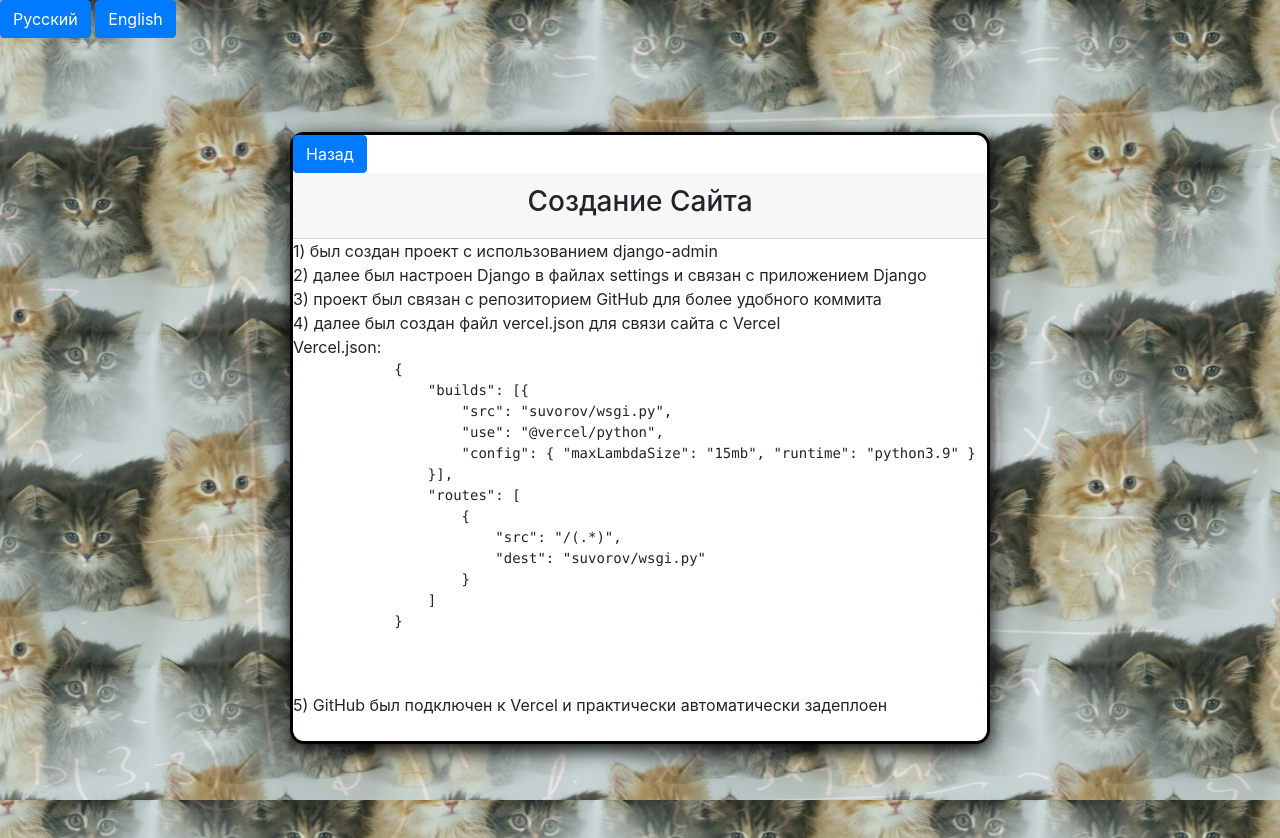
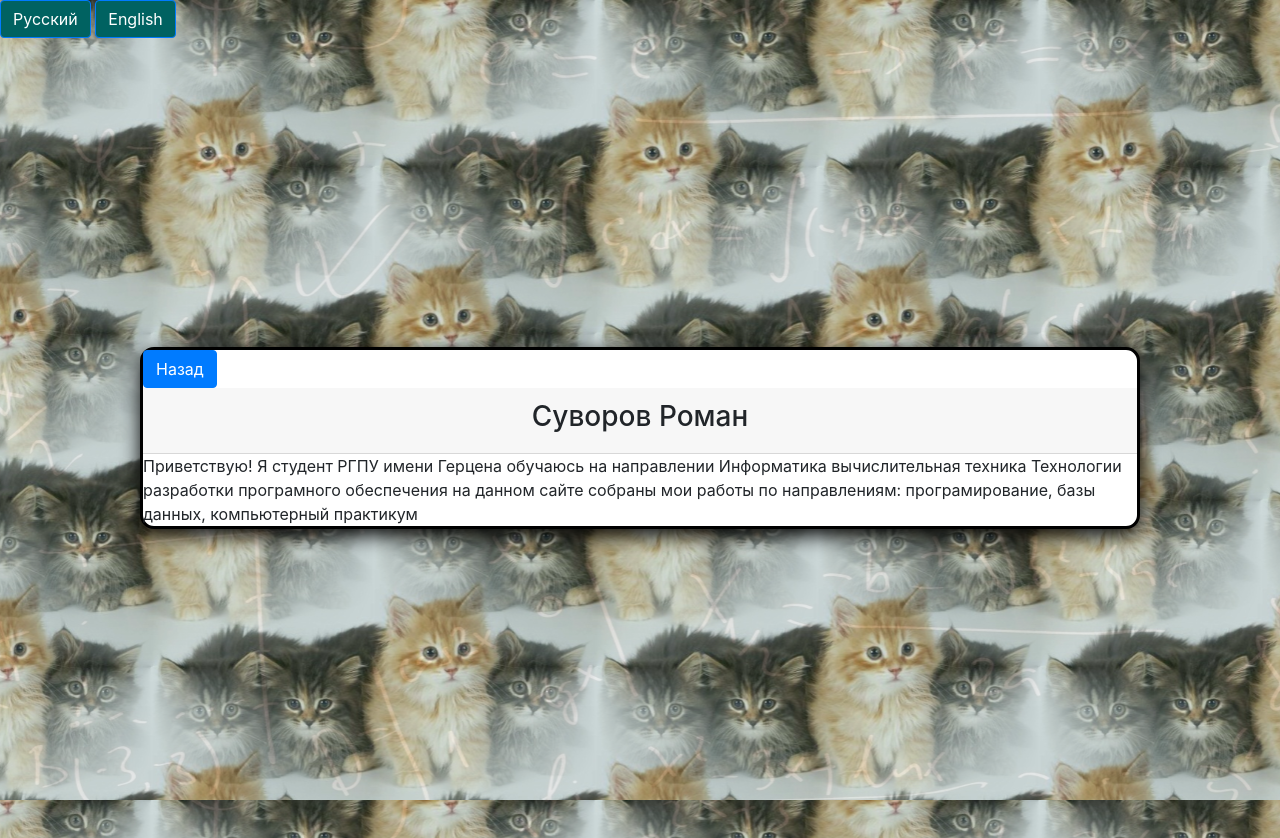
Before and after one commit to webbsalad/suvorov, a Django app: page /explanation in a window 1280 px wide. Run offline with Django 4.2, Linux system fonts and the light colour scheme; some libraries are stand-ins or nearby versions.

Commit message:
text change

```diff
--- a/portf/templates/base.html
+++ b/portf/templates/base.html
@@ -12,10 +12,10 @@
 </head>
     <body>
         <a href="{% url 'set_language' %}?language=ru">
-            <button id="btn_ru" class="btn btn-primary" onclick="highlightButton(this)">Русский</button>
+            <button id="btn_ru" class="btn btn-primary" style="background-color: #006261;" onclick="highlightButton(this)">Русский</button>
         </a>
         <a href="{% url 'set_language' %}?language=en">
-            <button id="btn_en" class="btn btn-primary" onclick="highlightButton(this)">English</button>
+            <button id="btn_en" class="btn btn-primary" style="background-color: #006261;" onclick="highlightButton(this)">English</button>
         </a>
         <div class="container">
             <div class="row">
--- a/portf/templates/explanation.html
+++ b/portf/templates/explanation.html
@@ -6,30 +6,12 @@
         <button class="btn btn-primary">{% trans "Назад" %}</button>
     </a>
     <div class="card-header text-center">
-        <h3> {% trans "Создание Сайта" %} </h3>
+        <h3> {% trans "Суворов Роман" %} </h3>
     </div>
-    <div class="">
-        {% trans "1) был создан проект с использованием django-admin " %}<br>
-        {% trans "2) далее был настроен Django в файлах settings и связан с приложением Django " %}<br>
-        {% trans "3) проект был связан с репозиторием GitHub для более удобного коммита" %}  <br>
-        {% trans "4) далее был создан файл vercel.json для связи сайта с Vercel" %} <br>
-           Vercel.json:
-        <pre>
-            {
-                "builds": [{
-                    "src": "suvorov/wsgi.py",
-                    "use": "@vercel/python",
-                    "config": { "maxLambdaSize": "15mb", "runtime": "python3.9" }
-                }],
-                "routes": [
-                    {
-                        "src": "/(.*)",
-                        "dest": "suvorov/wsgi.py"
-                    }
-                ]
-            }
-            </pre><br>
-        {% trans "5) GitHub был подключен к Vercel и практически автоматически задеплоен" %}<br><br>
+    <div>
+        {% trans "Приветствую! Я студент РГПУ имени Герцена обучаюсь на направлении Информатика вычислительная техника Технологии разработки програмного обеспечения на данном сайте собраны мои работы по направлениям: програмирование, базы данных, компьютерный практикум" %}<br>
+
     </div>
 
+
 {% endblock %}
--- a/portf/templates/index.html
+++ b/portf/templates/index.html
@@ -10,7 +10,7 @@
 
         <h3>{% trans "Ссылки:" %}</h3>
             <a href="/explanation">
-                <button class="btn btn-primary">{% trans "Пояснение" %}</button>
+                <button class="btn btn-primary">{% trans "Обо мне" %}</button>
             </a>
 
             <a href="/prog">
--- a/portf/views.py
+++ b/portf/views.py
@@ -6,7 +6,7 @@ from django.utils.translation import activate
 
 # python manage.py collectstatic
 # msgfmt -o django.mo django.po
-# django-admin makemessages -l ru
+# django-admin makemessages -l en
 def exchange(reqests):
     context = {
         'intest': 'intest'
```
Also changed, not shown: README.md, locale/en/LC_MESSAGES/django.po, 1 other file.
